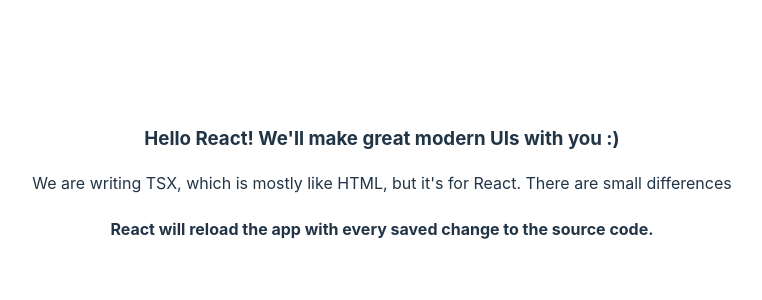
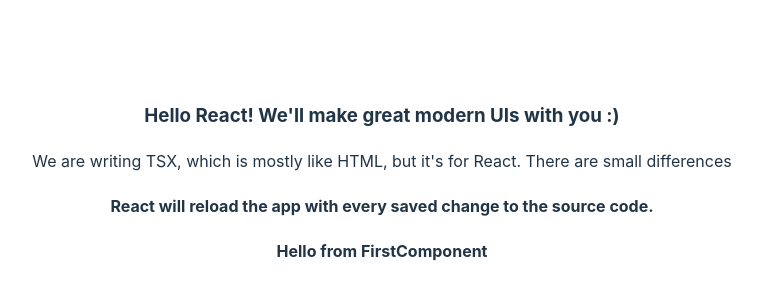
Before and after one commit to Acohen455/FrontEndDemos, a React (Vite) app in the folder React/hello-react/: page / in a window 1280 px wide. Shown: the part 216-516 px from the top of the page, without its empty margins (258-1020 px from the left). Built offline with nearby package versions, Linux system fonts and the light colour scheme.

Commit message:
started FirstCOmponent, lots of comment notes

```diff
--- a/React/hello-react/src/App.tsx
+++ b/React/hello-react/src/App.tsx
@@ -2,6 +2,14 @@
 import reactLogo from './assets/react.svg'
 import viteLogo from '/vite.svg'
 import './App.css'
+import { FirstComponent } from './Components/FirstComponent'
+
+
+/* The App.tsx is the root of our app (at least when it comes to rendering views on the page)
+
+Most of the code we write will go elsewhere in the src folder, but App.tsx controls WHAT gets rendered
+
+We'll put any components we want to render in the return() of App.tsx */
 
 function App() {
 
@@ -17,7 +25,7 @@
 
       {/* Rendering some custom components below */}
 
-
+      <FirstComponent/>
 
     </>
   )
--- /dev/null
+++ b/React/hello-react/src/Components/FirstComponent.tsx
@@ -0,0 +1,19 @@
+/* Recall how Arrow Functions work - they can take in values, and execute some code.
+Our React Components will all be arrow functions (Functional Components)
+In this Component, we're providing no arguments, hence the empty () =>
+
+"export" - We need this so our Component can be imported around the App (App.tsx?)
+"const" - The component can't be reassigned, changed, etc.
+"React.FC" - We're saying this is a React (F)unction (C)omponent
+    -Basically we're defining what datatype this function returns */
+export const FirstComponent:React.FC = () => {
+
+
+
+    return(
+        <>
+            <h4>Hello from FirstComponent</h4>
+        </>
+    )
+
+}
```
